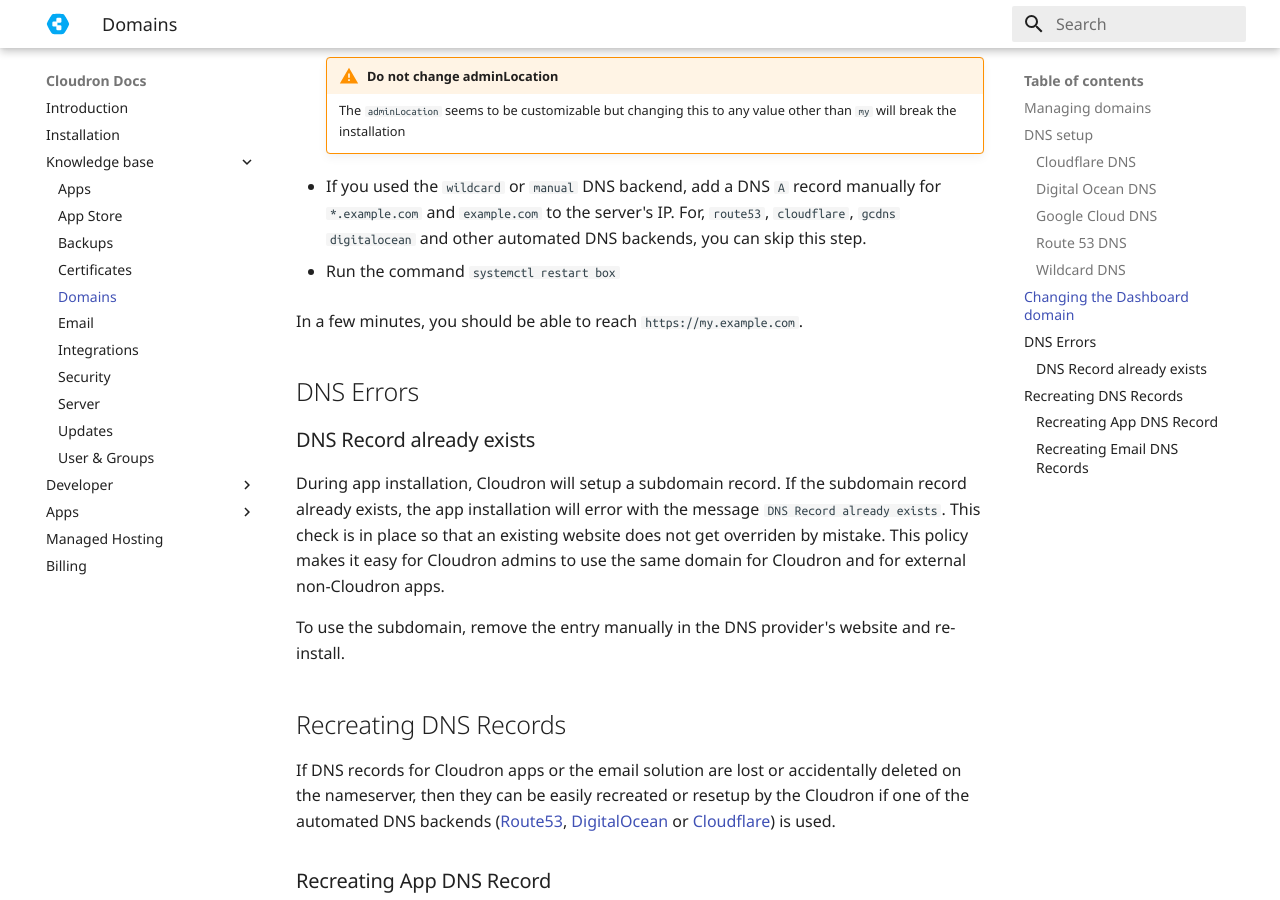
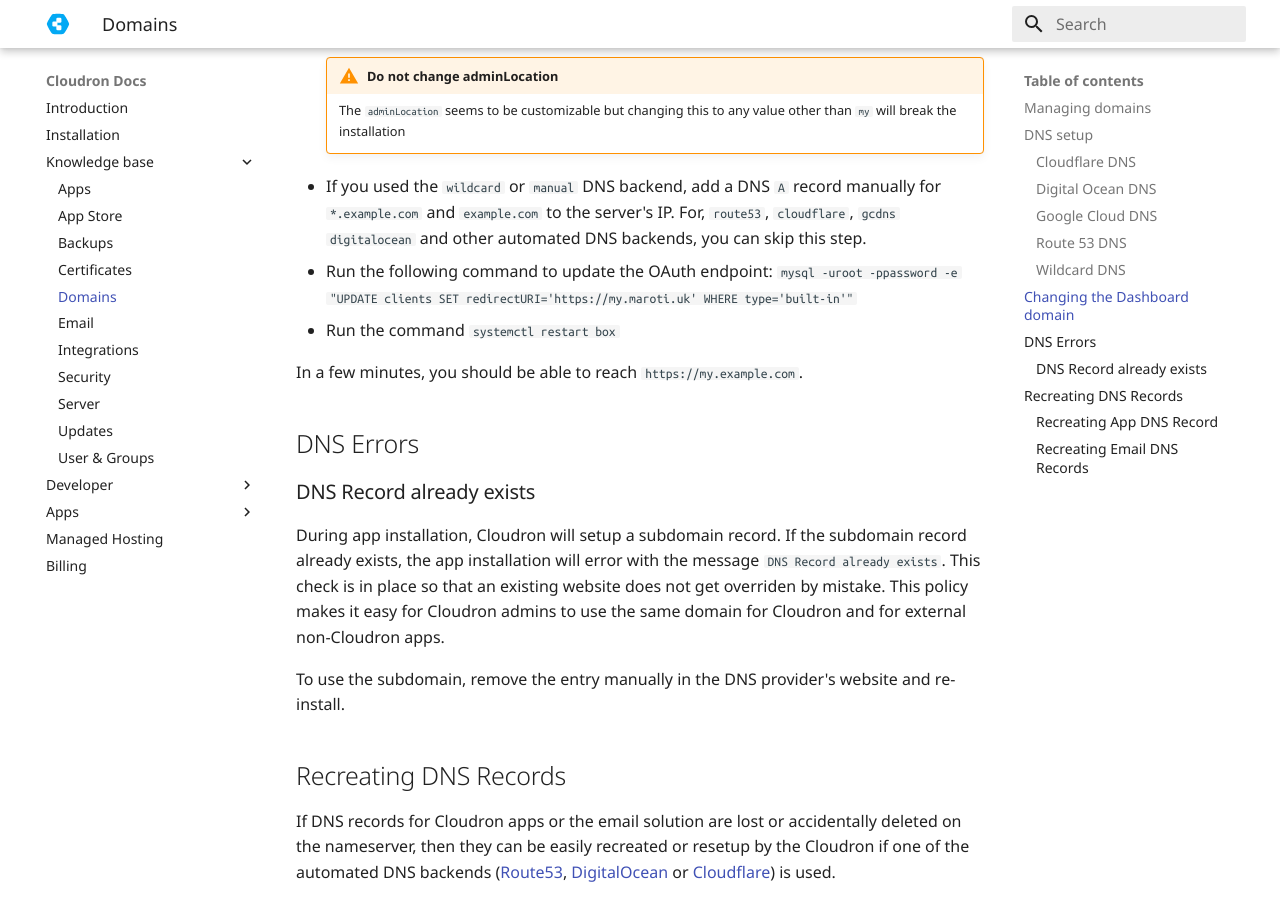
Before and after one commit to M-arcus/cloudron-docs, an MkDocs documentation site: the page built from docs/documentation/domains.md, in a window 1280 px wide and 900 px high, scrolled down 5295 px. Built offline with MkDocs 1.6.1 and Material for MkDocs 9.7.7, drawn with Linux system fonts in a browser that asks for light colours; old or Windows-style settings are respelled for this version of MkDocs.

Commit message:
clients needs to be updated

````diff
--- a/docs/documentation/domains.md
+++ b/docs/documentation/domains.md
@@ -143,6 +143,10 @@
   for `*.example.com` and `example.com` to the server's IP. For, `route53`, `cloudflare`, `gcdns`
   `digitalocean` and other automated DNS backends, you can skip this step.
 
+* Run the following command to update the OAuth endpoint:
+    ```
+        mysql -uroot -ppassword -e "UPDATE clients SET redirectURI='https://my.maroti.uk' WHERE type='built-in'"
+    ```
 * Run the command `systemctl restart box`
 
 In a few minutes, you should be able to reach `https://my.example.com`.
````
